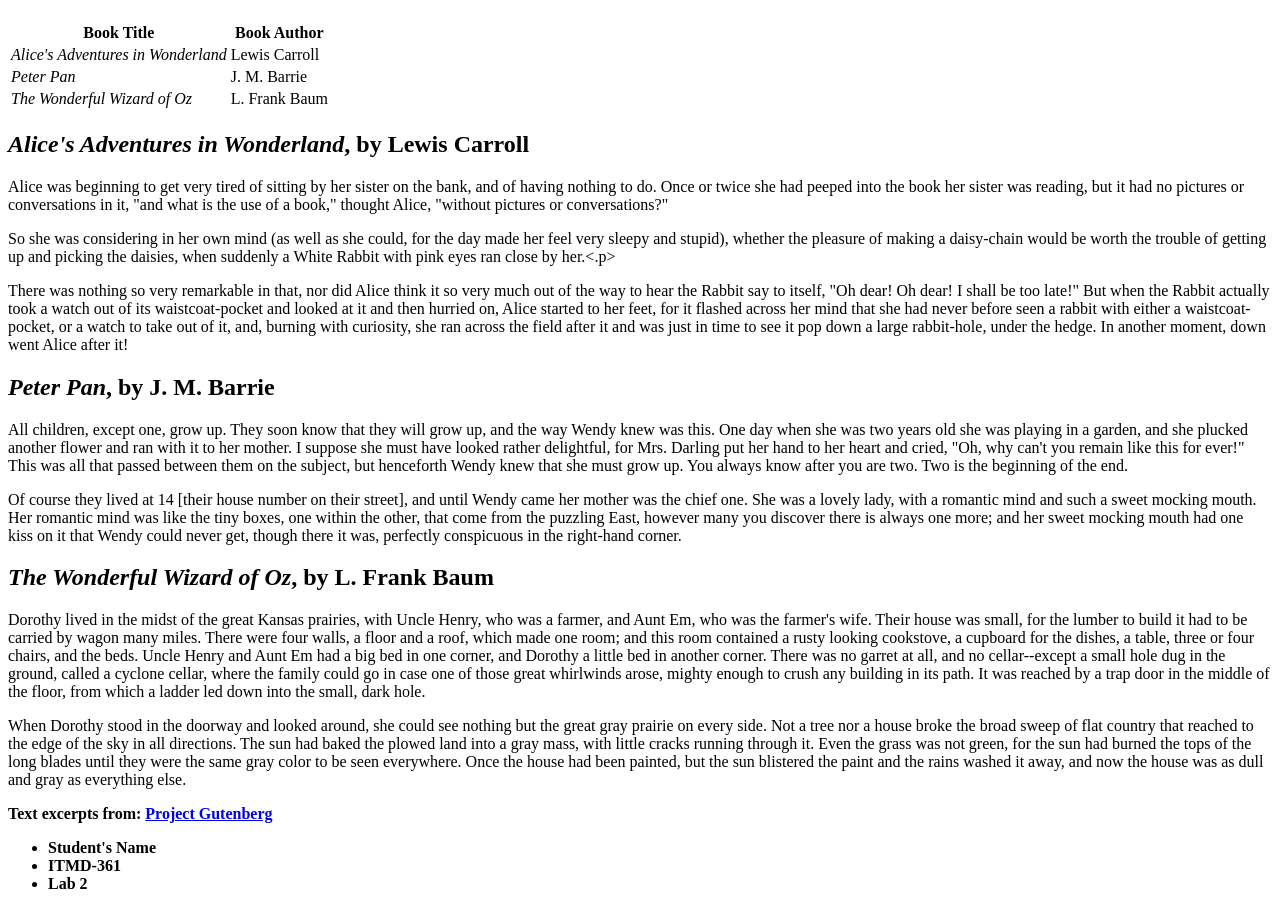
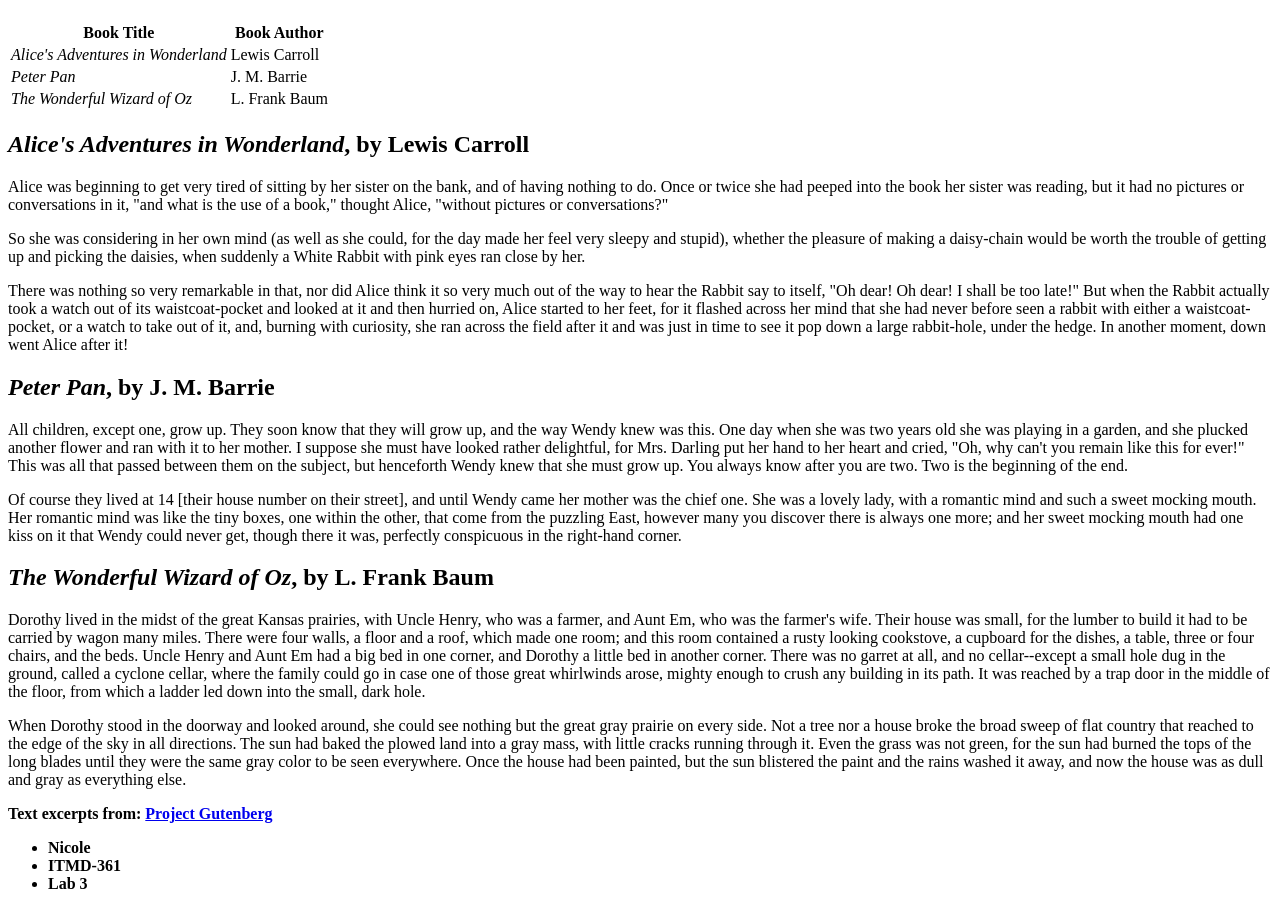
Before and after one commit to nicolelrn/webdev_lab3, a plain HTML site: page index.html in a window 1280 px wide. Shown: the part 59-968 px from the top of the page. Drawn offline with Linux system fonts and the light colour scheme.

Commit message:
finalized content

```diff
--- a/index.html
+++ b/index.html
@@ -1,8 +1,8 @@
 <!DOCTYPE html>
 <html lang="en">
 <head>
-<meta charset="utf-8">
-<title>Excerpts From Select Public Domain Books</title>
+  <meta charset="utf-8">
+  <title>Excerpts From Select Public Domain Books</title>
 </head>
 <body>
   <h1>Excerpts From Select Public Domain Books</h1>
@@ -18,15 +18,15 @@
     <tr>
       <td><em>Peter Pan</em></td>
       <td>J. M. Barrie</td>
-     </tr>
+    </tr>
     <tr>
       <td><em>The Wonderful Wizard of Oz</em></td>
       <td>L. Frank Baum</td>
     </tr>
-   </table>
+  </table>
   <h2><em>Alice's Adventures in Wonderland</em>, by Lewis Carroll</h2>
   <p>Alice was beginning to get very tired of sitting by her sister on the bank, and of having nothing to do. Once or twice she had peeped into the book her sister was reading, but it had no pictures or conversations in it, "and what is the use of a book," thought Alice, "without pictures or conversations?"</p>
-  <p>So she was considering in her own mind (as well as she could, for the day made her feel very sleepy and stupid), whether the pleasure of making a daisy-chain would be worth the trouble of getting up and picking the daisies, when suddenly a White Rabbit with pink eyes ran close by her.<.p>
+  <p>So she was considering in her own mind (as well as she could, for the day made her feel very sleepy and stupid), whether the pleasure of making a daisy-chain would be worth the trouble of getting up and picking the daisies, when suddenly a White Rabbit with pink eyes ran close by her.</p>
   <p>There was nothing so very remarkable in that, nor did Alice think it so very much out of the way to hear the Rabbit say to itself, "Oh dear! Oh dear! I shall be too late!" But when the Rabbit actually took a watch out of its waistcoat-pocket and looked at it and then hurried on, Alice started to her feet, for it flashed across her mind that she had never before seen a rabbit with either a waistcoat-pocket, or a watch to take out of it, and, burning with curiosity, she ran across the field after it and was just in time to see it pop down a large rabbit-hole, under the hedge. In another moment, down went Alice after it!</p>
   <h2><em>Peter Pan</em>, by J. M. Barrie</h2>
   <p>All children, except one, grow up. They soon know that they will grow up, and the way Wendy knew was this. One day when she was two years old she was playing in a garden, and she plucked another flower and ran with it to her mother. I suppose she must have looked rather delightful, for Mrs. Darling put her hand to her heart and cried, "Oh, why can't you remain like this for ever!" This was all that passed between them on the subject, but henceforth Wendy knew that she must grow up. You always know after you are two. Two is the beginning of the end.</p>
@@ -36,9 +36,9 @@
   <p>When Dorothy stood in the doorway and looked around, she could see nothing but the great gray prairie on every side.  Not a tree nor a house broke the broad sweep of flat country that reached to the edge of the sky in all directions.  The sun had baked the plowed land into a gray mass, with little cracks running through it.  Even the grass was not green, for the sun had burned the tops of the long blades until they were the same gray color to be seen everywhere.  Once the house had been painted, but the sun blistered the paint and the rains washed it away, and now the house was as dull and gray as everything else.</p>
   <p><strong>Text excerpts from: <a href="http://www.gutenberg.org">Project Gutenberg</a></strong></p>
   <ul>
-    <li><strong>Student's Name</strong></li>
+    <li><strong>Nicole</strong></li>
     <li><strong>ITMD-361</strong></li>
-    <li><strong>Lab 2</strong></li>
+    <li><strong>Lab 3</strong></li>
   </ul>
 </body>
 </html>
```
